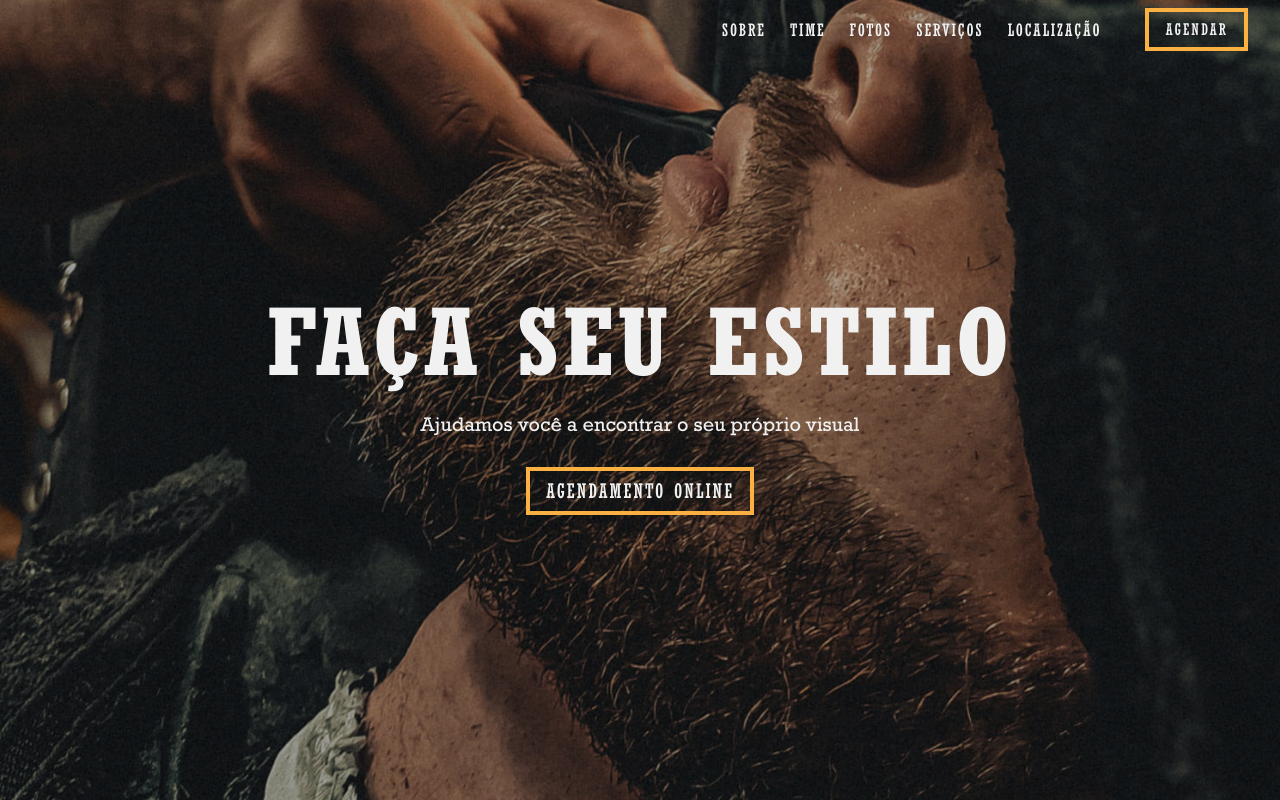
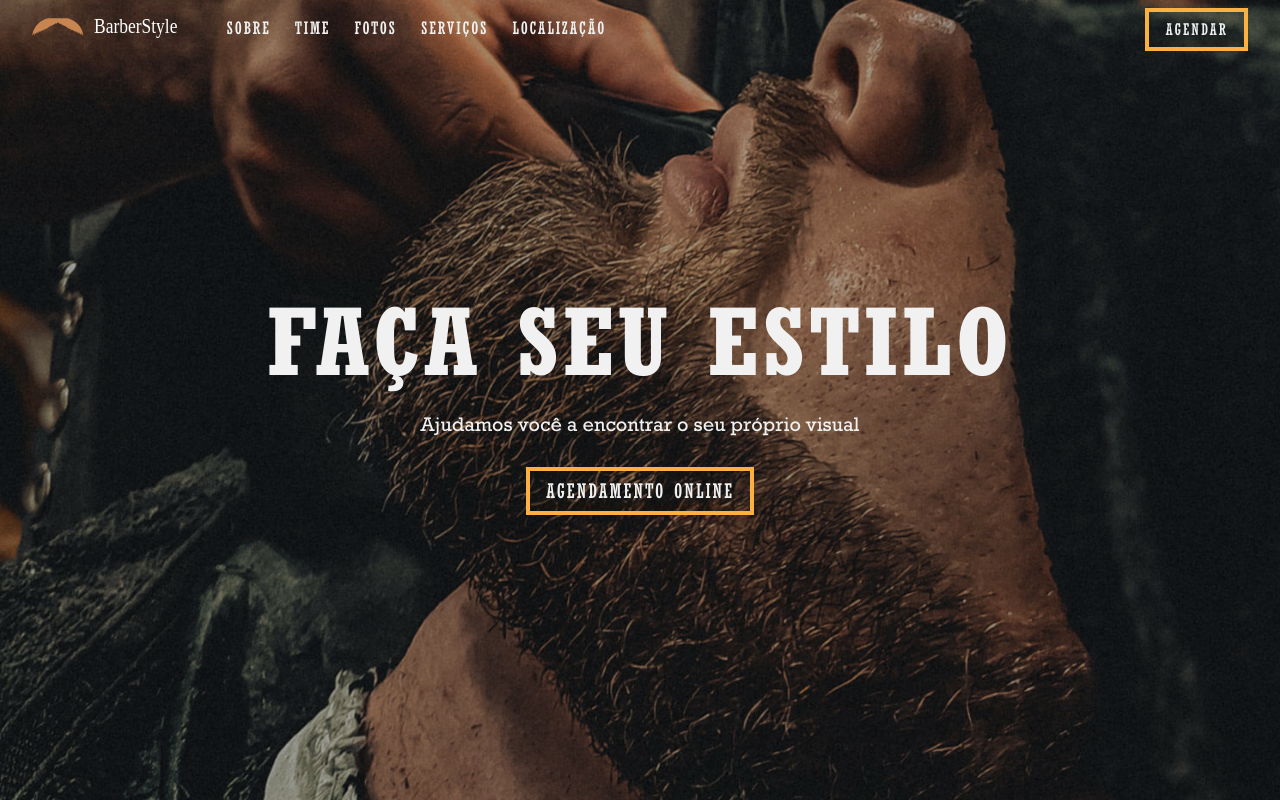
Before and after one commit to GuiPiangers/barberProject, a React (Vite) app: page / in a window 1280 px wide. Shown: the top 800 px of the page. Built offline with nearby package versions, Linux system fonts and the light colour scheme; no server answers; the database is empty.

Commit message:
Create Logo

```diff
--- a/index.html
+++ b/index.html
@@ -2,7 +2,7 @@
 <html lang="en">
   <head>
     <meta charset="UTF-8" />
-    <link rel="icon" type="image/svg+xml" href="/vite.svg" />
+    <link rel="icon" type="image/svg+xml" href="/logo.svg" />
     <meta name="viewport" content="width=device-width, initial-scale=1.0" />
     <title>Barber</title>
   </head>
--- a/src/Components/Account/Header/HeaderScheduling.jsx
+++ b/src/Components/Account/Header/HeaderScheduling.jsx
@@ -8,6 +8,7 @@ import Header from "../../template/Header/Header"
 import Profile from "./Profile/Profile"
 import Dropdown from '../../usual/Dropdown/Dropdown'
 import DropdownOption from '../../usual/Dropdown/DropdownOption'
+import Logo from '../../usual/Logo/Logo'
 
 
 export default function HeaderScheduling(){
@@ -20,7 +21,8 @@ export default function HeaderScheduling(){
     }
 
     return(
-        <Header customClass='header--justify-end'>
+        <Header customClass='header--space-between'>
+            <Logo/>
             <div className="header-dropdown" onClick={toggleDropdownVisibility}>
                 <Profile img={user?.image} name={user?.name} email={user?.email}/>
                 <Dropdown visibility={dropdownVisibility}
--- a/src/Components/LandingPage/Header/Index.jsx
+++ b/src/Components/LandingPage/Header/Index.jsx
@@ -2,11 +2,15 @@ import { Link } from "react-router-dom";
 import Header from "../../template/Header/Header";
 import NavMenu from "./NavMenu";
 import Button from '../../usual/Button/Button'
+import Logo from '../../usual/Logo/Logo'
 
 export default function LandingHeader({isTransparent}){
     return(
-        <Header customClass={`header--justify-end ${isTransparent ? 'header--transparent' : ''}`}>
-            <NavMenu/>
+        <Header customClass={`header--space-between ${isTransparent ? 'header--transparent' : ''}`}>
+            <div className="header--flex-row">
+                <Logo/>
+                <NavMenu/>
+            </div>
             <Button customClass='button--landin-page' link='/account/newscheduling'>
                 Agendar
             </Button>
--- a/src/Components/template/Header/Header.css
+++ b/src/Components/template/Header/Header.css
@@ -18,6 +18,11 @@
 
 }
 
+.header--flex-row{
+    display: flex;
+    gap: 24px;
+}
+
 .header--transparent{
     background-color: transparent;
 }
--- /dev/null
+++ b/src/Components/usual/Logo/Logo.css
@@ -0,0 +1,3 @@
+.logo{
+    height: 20px;
+}
--- /dev/null
+++ b/src/Components/usual/Logo/Logo.jsx
@@ -0,0 +1,10 @@
+import './Logo.css'
+import logo from '../../../assets/barberStyle-logo.svg'
+
+export default function Logo(){
+    return(
+        <a href="/">
+            <img className='logo' src={logo} alt="Logo" />
+        </a>
+    )
+}
```
Also changed, not shown: public/logo.svg (added), src/assets/barberStyle-logo.svg (added).
